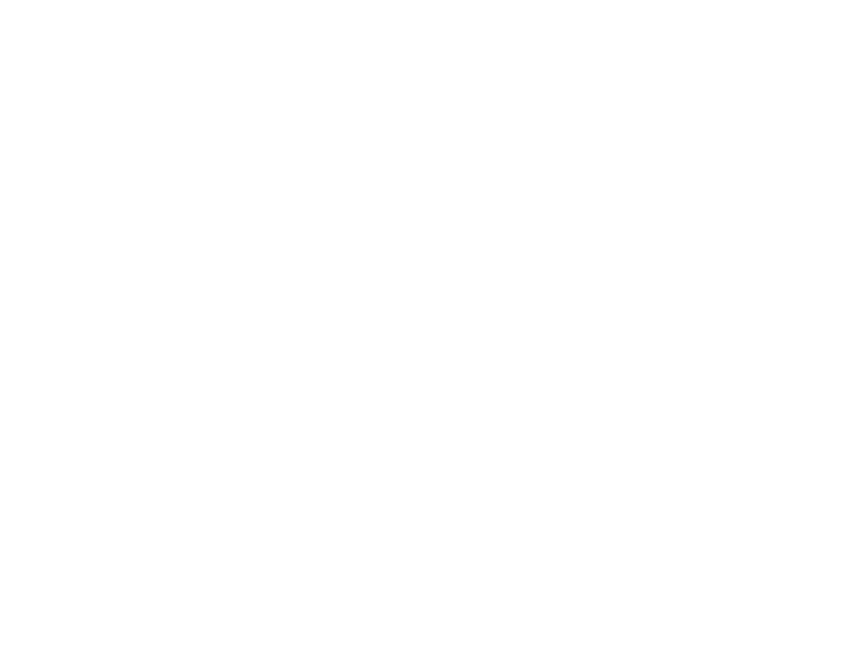
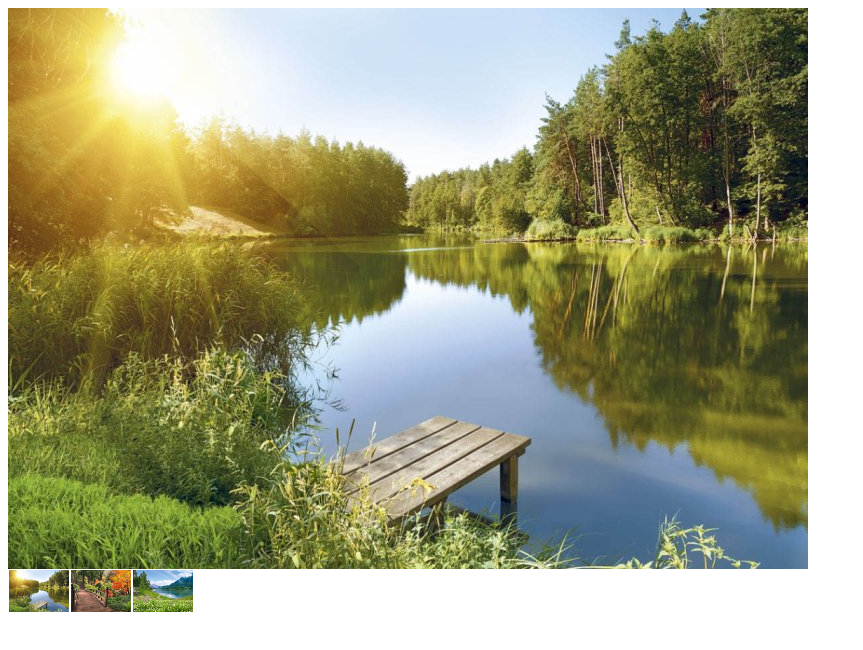
Before and after one commit to m-shevchenko/geekbrains-js2, a plain HTML site: page lesson2/index.html in a window 1280 px wide. Shown: the whole page, without its empty margins (0-863 px from the left). Drawn offline with Linux system fonts and the light colour scheme.

Commit message:
Lesson 2

```diff
--- /dev/null
+++ b/lesson2/galery.js
@@ -0,0 +1,42 @@
+var data;
+var big;
+window.onload = function () {
+    big = document.getElementById("big");
+    var xhr;
+    if (window.XMLHttpRequest) {
+        // если используется Gecko (Chrome, Mozilla, Opera, Safari)
+        xhr = new XMLHttpRequest();
+    } else if (window.ActiveXObject) {// Internet Explorer
+        xhr = new ActiveXObject("Microsoft.XMLHTTP");
+    }
+    xhr.overrideMimeType('application/json');
+    xhr.onreadystatechange = function () {
+        if (xhr.readyState === 4) {
+            if (xhr.status === 200) {
+                data = JSON.parse(xhr.responseText);
+                var icons = document.getElementById("icons");
+                big.src = data[0].img_big;
+                data.forEach(function (item) {
+                    var span = document.createElement("span");
+                    var icon = document.createElement("img");
+                    icon.src = item.img_icon;
+                    icon.alt = item.alt;
+                    icon.style = "margin:1px;";
+                    icons.appendChild(span);
+                    span.appendChild(icon);
+                    span.onclick = function () {
+                        big.src = item.img_big;
+                    };
+                });
+            } else {
+                alert("Error: HTTP status = " + xhr.status);
+            }
+        }
+    };
+    xhr.open('GET', 'galery.json', true);
+    xhr.timeout = 15000;
+    xhr.ontimeout = function () {
+        alert('Слишком долгий запрос, выполнение остановлено!');
+    };
+    xhr.send(null);
+};
--- a/lesson2/galery.json
+++ b/lesson2/galery.json
@@ -1,14 +1,17 @@
 [
-   {
+    {
         "img_big":"img/img_big1.jpg",
-        "img_icon":"img/img_icon1.jpg"
+        "img_icon":"img/img_icon1.jpg",
+        "alt":"Kartinka1"
    },
    {
         "img_big":"img/img_big2.jpg",
-        "img_icon":"img/img_icon2.jpg"
+        "img_icon":"img/img_icon2.jpg",
+        "alt":"Kartinka2"
    },
    {
         "img_big":"img/img_big3.jpg",
-        "img_icon":"img/img_icon3.jpg"
+        "img_icon":"img/img_icon3.jpg",
+        "alt":"Kartinka3"
    }
 ]
--- a/lesson2/index.html
+++ b/lesson2/index.html
@@ -4,12 +4,12 @@
         <title>New</title>
         <meta charset="UTF-8">
         <meta name="viewport" content="width=device-width, initial-scale=1.0">
-        <link href="newcss.css" rel="stylesheet">
-        <script src="newjavascript.js"></script>
+        <script src="galery.js"></script>
     </head>
-
     <body>
-
+        <div>
+            <img id="big">
+        </div>
+        <div id="icons"></div>
     </body>
-
 </html>
```
Also changed, not shown: lesson3/index.html (added, +34 -0 lines), lesson3/newcss.css (added, +9 -0 lines), lesson3/newjavascript.js (added, +33 -0 lines), lesson2/newjavascript.js (deleted).
